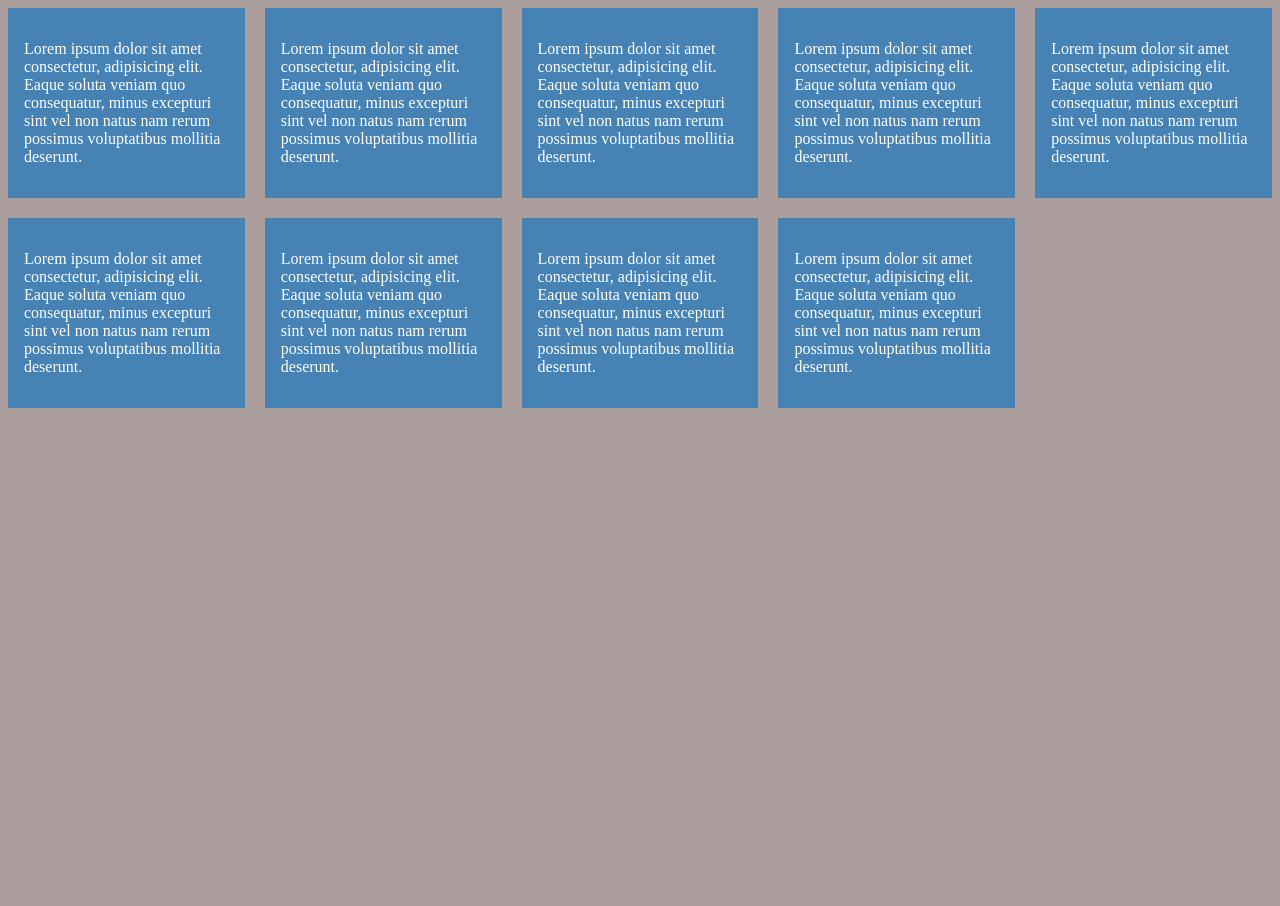
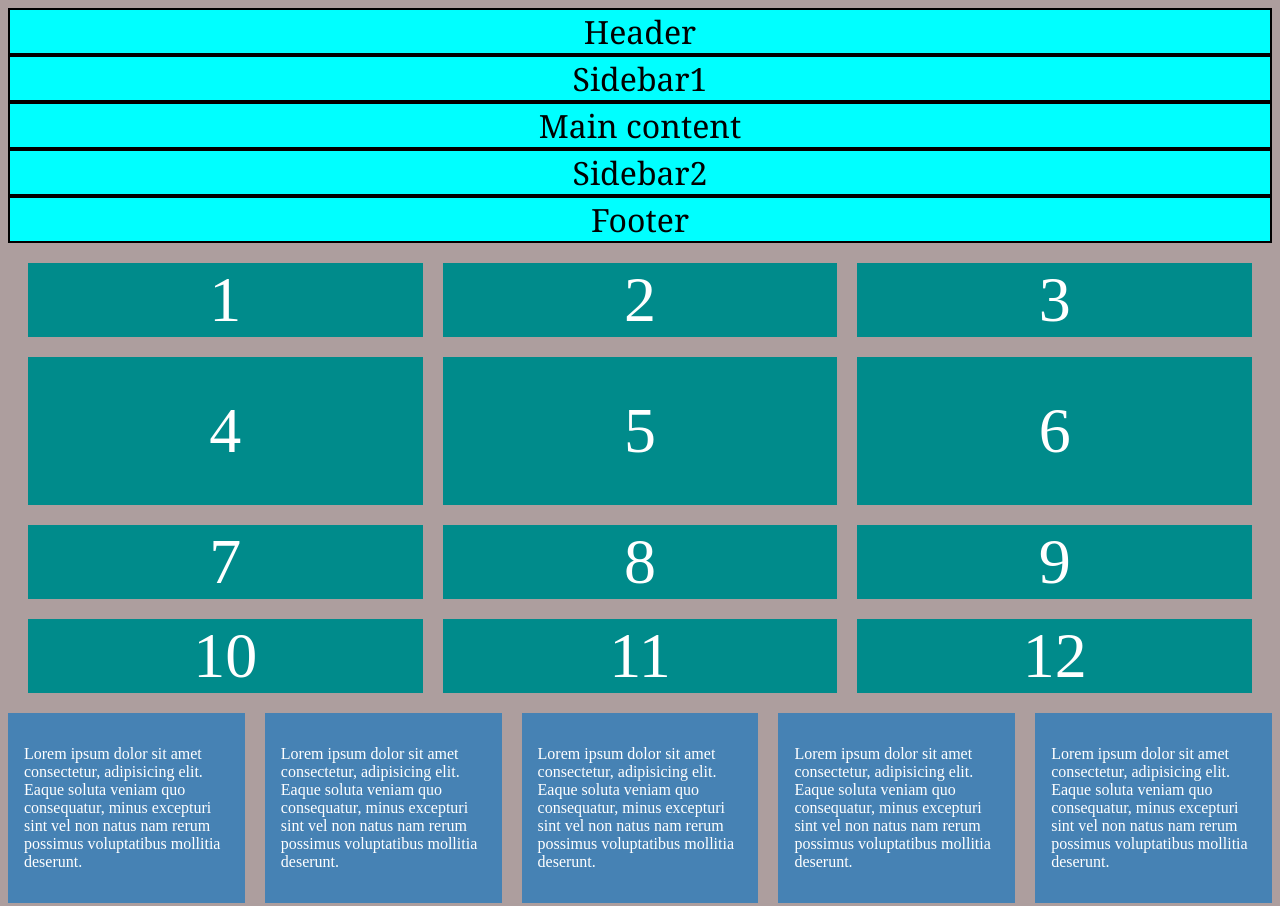
Before and after one commit to sridiniweb/csspract, a plain HTML site: page flexandgrid/grid/grid.html in a window 1280 px wide. Shown: the top 906 px of the page. Before the commit the page ends 800 px from the top, so only its background shows below. Drawn offline with Linux system fonts and the light colour scheme.

Commit message:
grid functions

```diff
--- a/flexandgrid/grid/css/grid.css
+++ b/flexandgrid/grid/css/grid.css
@@ -2,9 +2,56 @@ body {
     background-color: #ad9e9e;
 }
 
+.layout {
+    display: grid;
+}
+
+.layout div {
+    display: grid;
+    justify-content: center;
+    align-items: center;
+    border: 2px solid black;
+    background-color: aqua;
+    font-size: 2rem;
+    font-family: Cambria, Cochin, Georgia, Times, 'Times New Roman', serif;
+}
+
+.outerbox {
+    display: grid;
+    grid-template-columns: repeat(3, 1fr);
+    gap: 20px;
+    margin: 20px;
+    grid-template-columns: repeat(3, 1fr);
+    grid-template-rows: 1fr 2fr;
+    grid-auto-rows: 1fr;
+    /* grid-auto-flow: column; */
+    /* align-items: start;
+    justify-items: stretch; */
+}
+
+.box {
+    background-color: darkcyan;
+    color: #fff;
+    font-size: 4rem;
+    display: grid;
+    justify-content: center;
+    align-items: center;
+    /* padding: 4rem; */
+}
+
+/* .box1 {
+    grid-column: 1/3;
+    justify-self:center;
+} */
+
+/* .box3 {
+    grid-row: 2/6;
+} */
+
 .container {
     display: grid;
     grid-template-columns: repeat(auto-fit, minmax(200px, 2fr));
+    grid-template-rows: 1fr 2fr 1fr;
     gap: 20px;
 }
 
--- a/flexandgrid/grid/grid.html
+++ b/flexandgrid/grid/grid.html
@@ -9,6 +9,29 @@
 </head>
 
 <body>
+    <div class="layout">
+        <div class="header">Header</div>
+        <div class="sidebar1">Sidebar1</div>
+        <div class="main">Main content</div>
+        <div class="Sidebar2">Sidebar2</div>
+        <div class="footer">Footer</div>
+    </div>
+
+    <div class="outerbox">
+        <div class=" box box1">1</div>
+        <div class=" box box2">2</div>
+        <div class=" box box3">3</div>
+        <div class="box">4</div>
+        <div class="box">5</div>
+        <div class="box">6</div>
+        <div class="box">7</div>
+        <div class="box">8</div>
+        <div class="box">9</div>
+        <div class="box">10</div>
+        <div class="box">11</div>
+        <div class="box">12</div>
+    </div>
+    </div>
     <div class="container">
         <div class="para">
             <p>Lorem ipsum dolor sit amet consectetur, adipisicing elit. Eaque soluta veniam quo consequatur, minus
```
